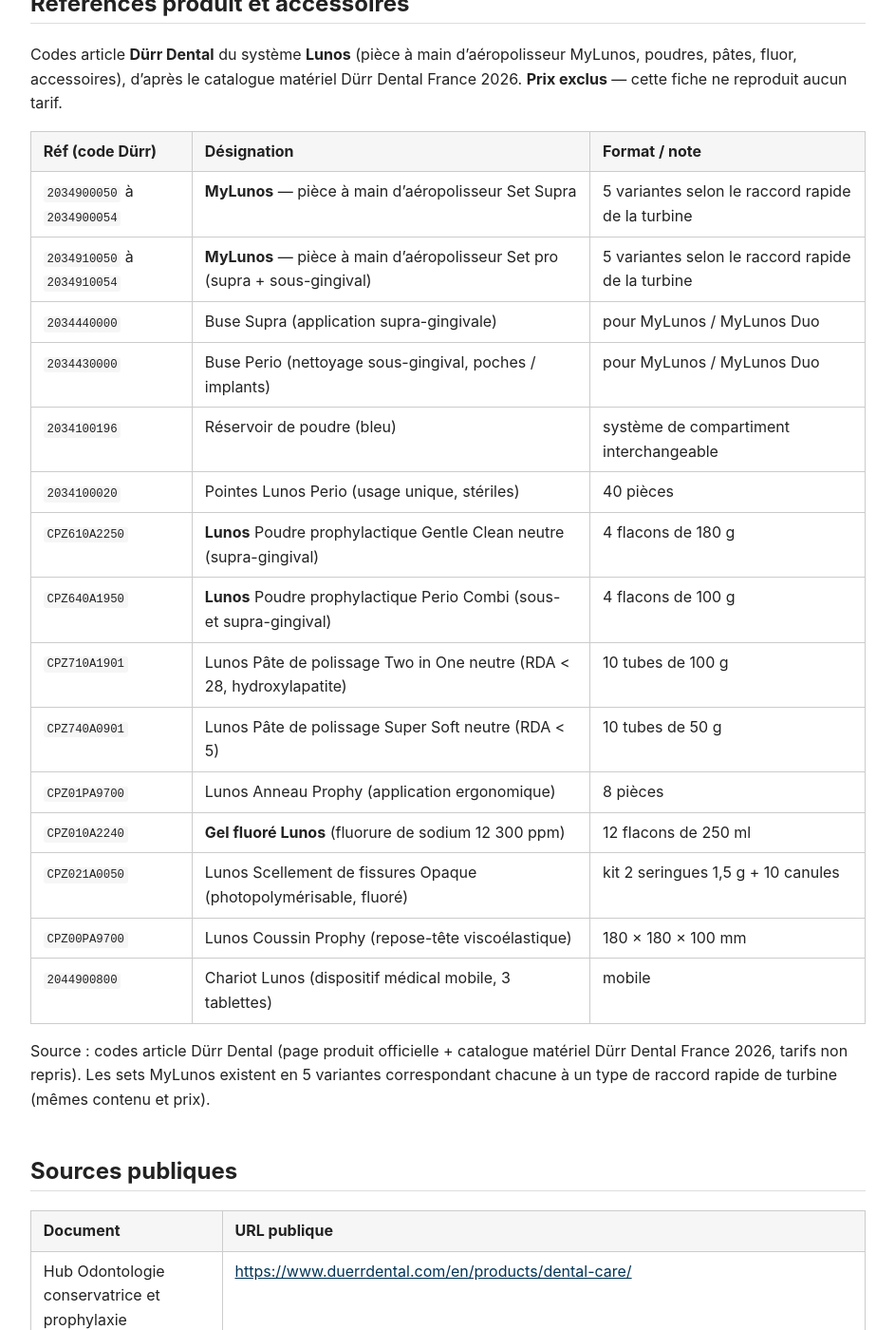
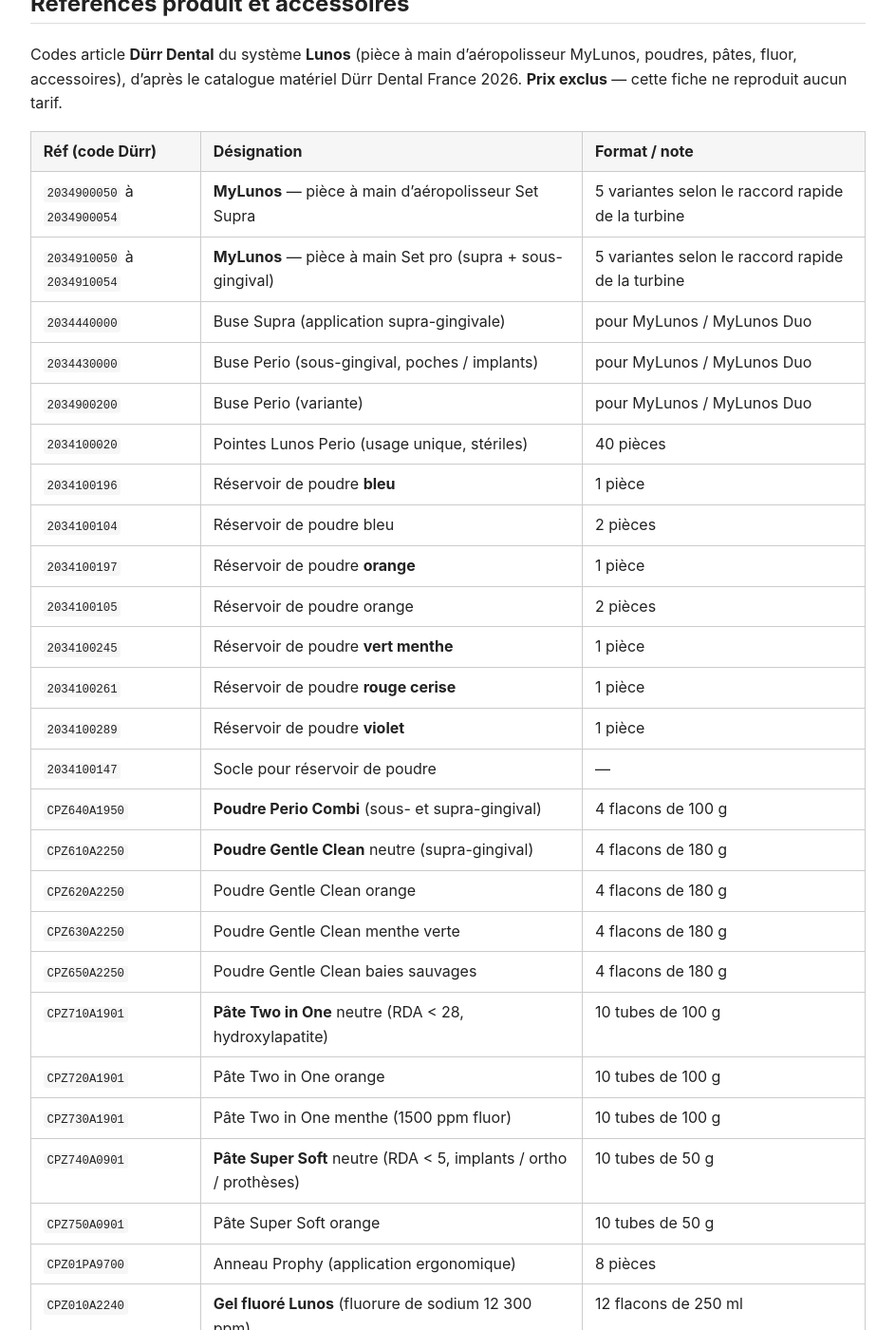
Before and after one commit to Grzybicki/durr-dental-knowledge-base, a Jekyll site: the page built from docs/fr/hygiene-chimie/lunos-system/overview.md, in a window 1280 px wide and 1400 px high, scrolled down 4084 px. Shown: the whole window at 95% size, without its empty margins (168-1111 px from the left). Built offline with Jekyll 4.4.1, drawn with Linux system fonts in a browser that asks for light colours; some of the changed text lies outside the part shown.

Commit message:
docs(references): conditionnements exhaustifs hygiène/paro + kits maintenance Tyscor (0.11.0)
- HD (mains) : +7 réfs distributeurs ; Lunos : +15 (réservoirs 7 coloris, poudres 4 senteurs,
  pâtes) ; Vector : +14 (tous inserts Paro/maintenance/Scaler P1-P4) ; Hygobox : +2 → 7 coloris
- Tyscor : kits de maintenance annuelle (flyer « Save your suction system ») 7186985999 (VS 1+/VS 2)
  et 7188985999 (VS 2+/VS 4) + cartouche refoulement 0705-991-05 (3 500 h/2 ans) ≠ corps 0705-991-50
- Prix exclus ; validate.py --warn-as-error 0/0 ; anti-prix négatif

Co-Authored-By: Claude Opus 4.8 (1M context) <noreply@anthropic.com>
Claude-Session: https://claude.ai/code/session_019cKS3uEykA2Nkb6zYWFWCh

```diff
--- a/docs/fr/hygiene-chimie/lunos-system/overview.md
+++ b/docs/fr/hygiene-chimie/lunos-system/overview.md
@@ -267,19 +267,35 @@ poudres, pâtes, fluor, accessoires), d'après le catalogue matériel Dürr Dent
 | Réf (code Dürr) | Désignation | Format / note |
 |---|---|---|
 | `2034900050` à `2034900054` | **MyLunos** — pièce à main d'aéropolisseur Set Supra | 5 variantes selon le raccord rapide de la turbine |
-| `2034910050` à `2034910054` | **MyLunos** — pièce à main d'aéropolisseur Set pro (supra + sous-gingival) | 5 variantes selon le raccord rapide de la turbine |
+| `2034910050` à `2034910054` | **MyLunos** — pièce à main Set pro (supra + sous-gingival) | 5 variantes selon le raccord rapide de la turbine |
 | `2034440000` | Buse Supra (application supra-gingivale) | pour MyLunos / MyLunos Duo |
-| `2034430000` | Buse Perio (nettoyage sous-gingival, poches / implants) | pour MyLunos / MyLunos Duo |
-| `2034100196` | Réservoir de poudre (bleu) | système de compartiment interchangeable |
+| `2034430000` | Buse Perio (sous-gingival, poches / implants) | pour MyLunos / MyLunos Duo |
+| `2034900200` | Buse Perio (variante) | pour MyLunos / MyLunos Duo |
 | `2034100020` | Pointes Lunos Perio (usage unique, stériles) | 40 pièces |
-| `CPZ610A2250` | **Lunos** Poudre prophylactique Gentle Clean neutre (supra-gingival) | 4 flacons de 180 g |
-| `CPZ640A1950` | **Lunos** Poudre prophylactique Perio Combi (sous- et supra-gingival) | 4 flacons de 100 g |
-| `CPZ710A1901` | Lunos Pâte de polissage Two in One neutre (RDA < 28, hydroxylapatite) | 10 tubes de 100 g |
-| `CPZ740A0901` | Lunos Pâte de polissage Super Soft neutre (RDA < 5) | 10 tubes de 50 g |
-| `CPZ01PA9700` | Lunos Anneau Prophy (application ergonomique) | 8 pièces |
+| `2034100196` | Réservoir de poudre **bleu** | 1 pièce |
+| `2034100104` | Réservoir de poudre bleu | 2 pièces |
+| `2034100197` | Réservoir de poudre **orange** | 1 pièce |
+| `2034100105` | Réservoir de poudre orange | 2 pièces |
+| `2034100245` | Réservoir de poudre **vert menthe** | 1 pièce |
+| `2034100261` | Réservoir de poudre **rouge cerise** | 1 pièce |
+| `2034100289` | Réservoir de poudre **violet** | 1 pièce |
+| `2034100147` | Socle pour réservoir de poudre | — |
+| `CPZ640A1950` | **Poudre Perio Combi** (sous- et supra-gingival) | 4 flacons de 100 g |
+| `CPZ610A2250` | **Poudre Gentle Clean** neutre (supra-gingival) | 4 flacons de 180 g |
+| `CPZ620A2250` | Poudre Gentle Clean orange | 4 flacons de 180 g |
+| `CPZ630A2250` | Poudre Gentle Clean menthe verte | 4 flacons de 180 g |
+| `CPZ650A2250` | Poudre Gentle Clean baies sauvages | 4 flacons de 180 g |
+| `CPZ710A1901` | **Pâte Two in One** neutre (RDA < 28, hydroxylapatite) | 10 tubes de 100 g |
+| `CPZ720A1901` | Pâte Two in One orange | 10 tubes de 100 g |
+| `CPZ730A1901` | Pâte Two in One menthe (1500 ppm fluor) | 10 tubes de 100 g |
+| `CPZ740A0901` | **Pâte Super Soft** neutre (RDA < 5, implants / ortho / prothèses) | 10 tubes de 50 g |
+| `CPZ750A0901` | Pâte Super Soft orange | 10 tubes de 50 g |
+| `CPZ01PA9700` | Anneau Prophy (application ergonomique) | 8 pièces |
 | `CPZ010A2240` | **Gel fluoré Lunos** (fluorure de sodium 12 300 ppm) | 12 flacons de 250 ml |
-| `CPZ021A0050` | Lunos Scellement de fissures Opaque (photopolymérisable, fluoré) | kit 2 seringues 1,5 g + 10 canules |
-| `CPZ00PA9700` | Lunos Coussin Prophy (repose-tête viscoélastique) | 180 × 180 × 100 mm |
+| `CPZ021A0050` | Scellement de fissures Opaque (photopolymérisable, fluoré) | kit 2 seringues 1,5 g + 10 canules |
+| `CPZ07PA9700` | Pack de réassort — canules d'application (Ø 0,9 mm, L 10 mm) | 10 sets de 30 |
+| `CPZ00PA9700` | Coussin Prophy (repose-tête viscoélastique) | 180 × 180 × 100 mm |
+| `CPZ05PA9700` | Serviette bien-être Prophy (lingette imprégnée, chaud/froid) | 50 lingettes |
 | `2044900800` | Chariot Lunos (dispositif médical mobile, 3 tablettes) | mobile |
 
 Source : codes article Dürr Dental (page produit officielle + catalogue matériel
```
Also changed, not shown: docs/fr/conventionnel/tyscor-aspiration/overview.md (+15 -1 lines), docs/fr/hygiene-chimie/desinfection-mains/overview.md (+7 -0 lines), docs/fr/hygiene-chimie/hygobox-hygopac-emballage/overview.md (+2 -0 lines), docs/fr/hygiene-chimie/vector-paro/overview.md (+19 -5 lines), CHANGELOG.md.
